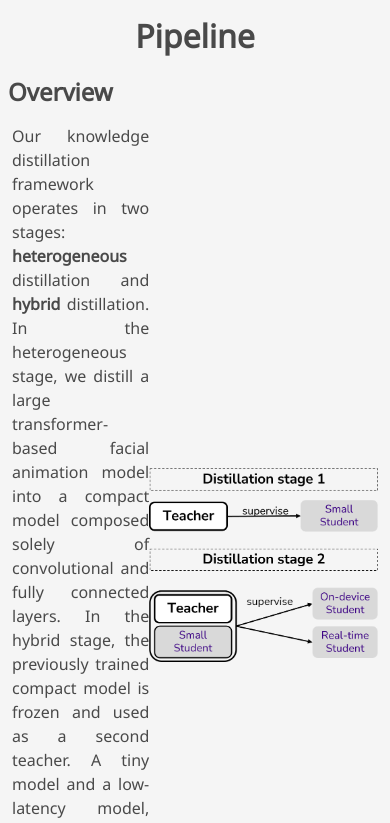
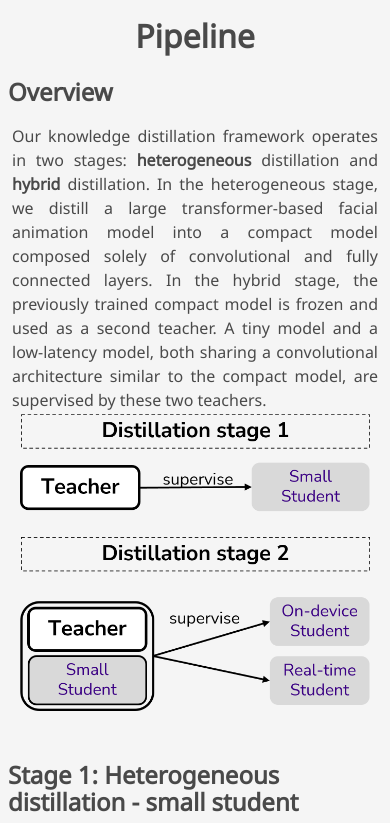
Before and after one commit to electronicarts/tiny-voice2face, a plain HTML site: page index.html in a window 390 px wide. Shown: the part 2500-3323 px from the top of the page. Drawn offline with nearby package versions, Linux system fonts and the light colour scheme; some icons are missing; a web font is replaced by a local one.

Commit message:
optimize layout

```diff
--- a/index.html
+++ b/index.html
@@ -114,6 +114,13 @@
       flex: 1;
       text-align: center;          /* align image to the right */
     }
+
+
+    @media (max-width: 768px) {
+      .split-container {
+        flex-direction: column; /* stack vertically */
+        text-align: center; /* center text if you want */
+      }
 
     .right-image img {
       max-width: 100%;            /* responsive image */
```
